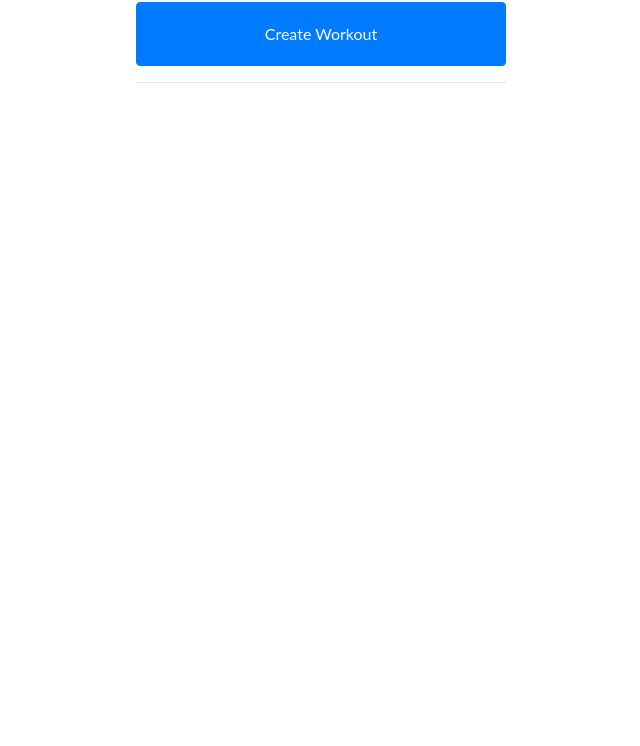
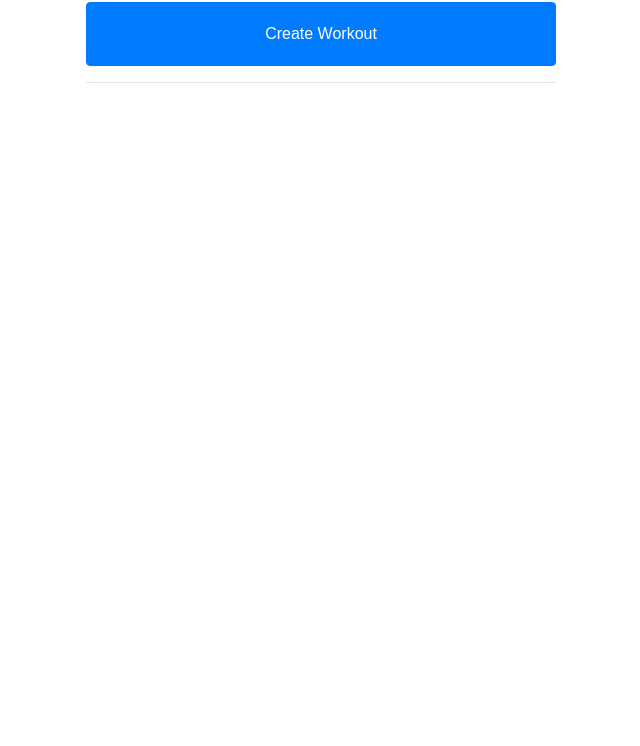
Before and after one commit to fsteeger/codedailyflex, a React app: page / in a window 1280 px wide. Shown: the part 54-800 px from the top of the page, without its empty margins (319-959 px from the left). Built offline with nearby package versions, Linux system fonts and the light colour scheme.

Commit message:
syling changes

```diff
--- a/style.css
+++ b/style.css
@@ -1,7 +1,11 @@
 body {
-  font-family: Lato;
+  margin: 0;
+  padding: 0;
+  font-family: sans-serif;
 }
 
+
 .container{
-  width: 25em;
+  max-width: 500px;
+  margin-bottom: 20px;
 }
```
